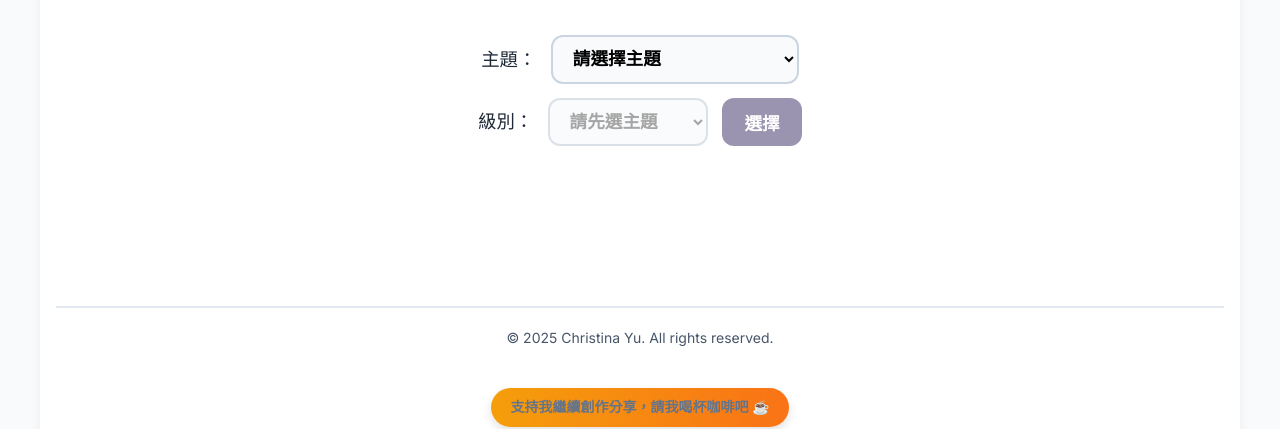
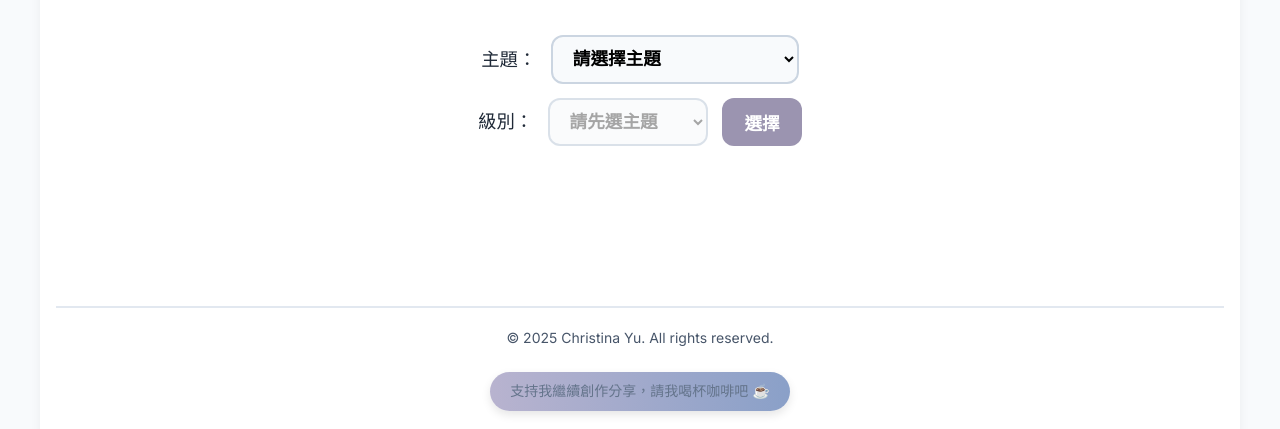
Before and after one commit to jinshuanyu/word-mapper-app, a plain HTML site: page index.html in a window 1280 px wide. Shown: the part 243-672 px from the top of the page. Drawn offline with Linux system fonts and the light colour scheme; no server answers.

Commit message:
Update index.html

```diff
--- a/index.html
+++ b/index.html
@@ -276,20 +276,23 @@
 .badges .category-tag{
   white-space: nowrap !important; /* 單一膠囊內保持單行 */
 }
-/* --- 支持我 CTA 按鈕 --- */
-.support-cta{ margin:1rem 0 0; text-align:center; }
+/* --- 支持我 CTA 按鈕：莫蘭迪紫藍 --- */
 .support-btn{
   display:inline-block;
-  background: linear-gradient(90deg,#f59e0b,#f97316);
-  color:#fff; font-weight:700;
+  background: linear-gradient(90deg, #b8b3cf, #8aa0c8); /* 柔霧薰衣草 → 霧藍 */
+  color:#fff; font-weight:500;
   padding:.5rem 1.25rem;
   border-radius:9999px;
-  box-shadow:0 4px 10px rgba(0,0,0,.12);
+  box-shadow:0 4px 10px rgba(0,0,0,.10);
   text-decoration:none;
-  transition: transform .15s ease, box-shadow .2s ease, opacity .2s ease;
+  transition: transform .15s ease, box-shadow .2s ease, opacity .2s ease, background .2s ease;
 }
-.support-btn:hover{ transform: scale(1.05); }
-.support-btn:focus{ outline:3px solid rgba(59,130,246,.35); outline-offset:2px; }
+.support-btn:hover{
+  transform: scale(1.05);
+  background: linear-gradient(90deg, #a39fc4, #7a90be); /* 略深一階 */
+}
+.support-btn:focus{ outline:3px solid rgba(124, 136, 175, .35); outline-offset:2px; }
+
 
   </style>
 </head>
```
